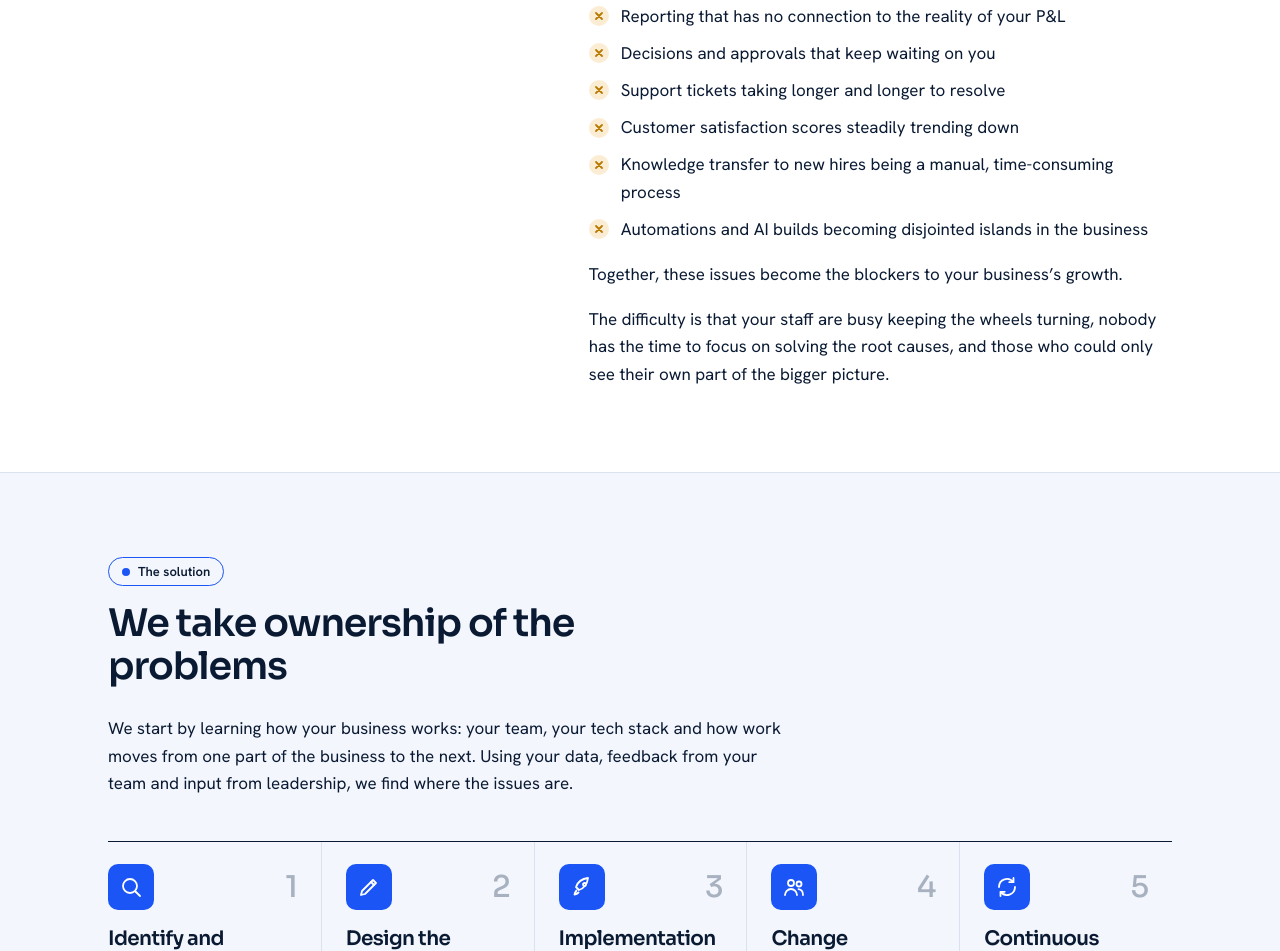
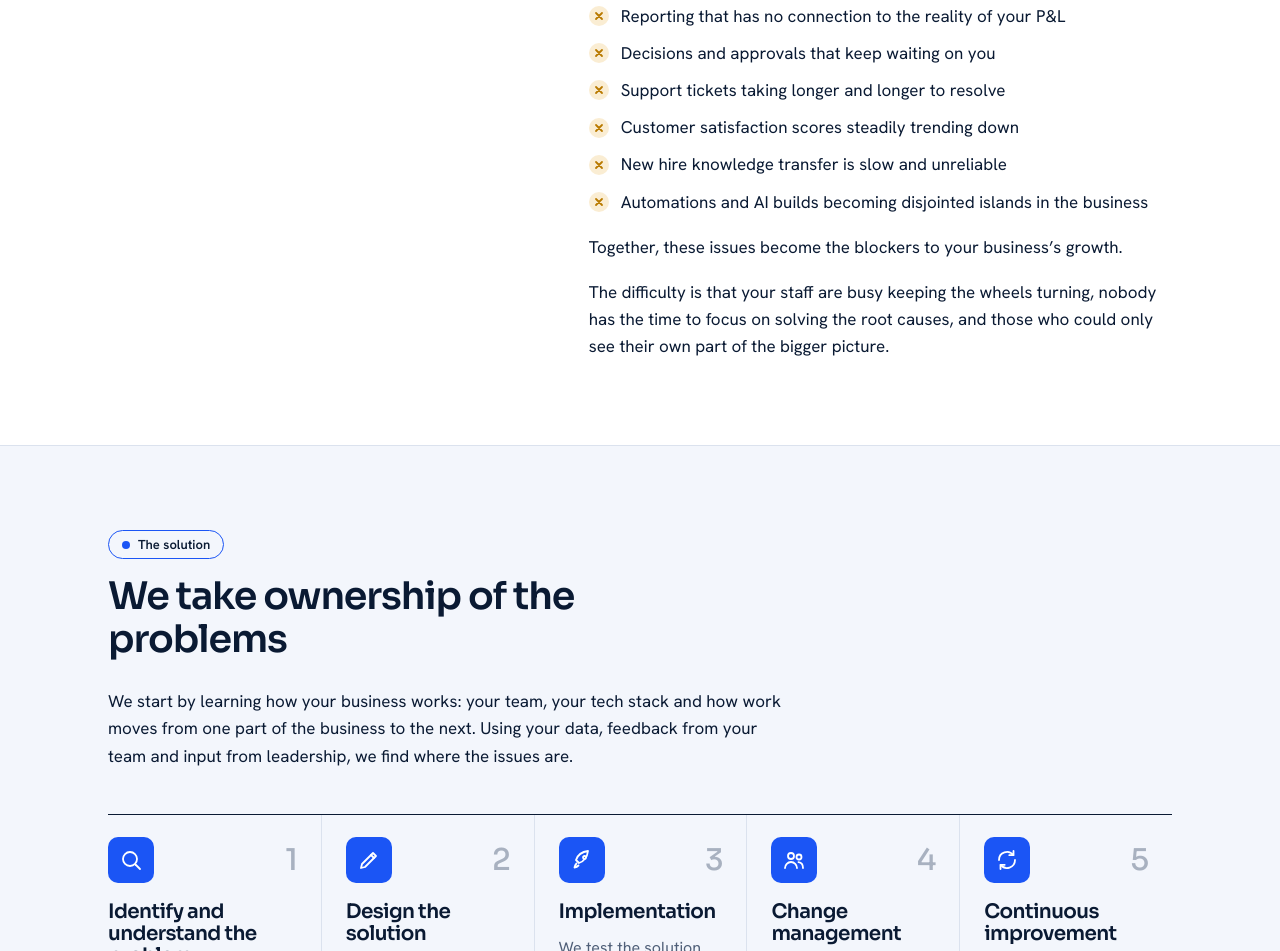
Before and after one commit to BuchnerBernard/bearops, an Astro site: page / in a window 1280 px wide. Shown: the part 945-1896 px from the top of the page. Built offline with nearby package versions, Linux system fonts and the light colour scheme; Astro itself is replaced by a stand-in of ours.

Commit message:
Reword knowledge transfer line
Co-Authored-By: Claude Opus 5.5 <noreply@anthropic.com>
Claude-Session: https://claude.ai/code/session_01XywhuzKpxRN7MUEpGZ3avx

```diff
--- a/src/pages/index.astro
+++ b/src/pages/index.astro
@@ -31,7 +31,7 @@ const latest = (await getArticles()).slice(0, 3);
     <li>Decisions and approvals that keep waiting on you</li>
     <li>Support tickets taking longer and longer to resolve</li>
     <li>Customer satisfaction scores steadily trending down</li>
-    <li>Knowledge transfer to new hires being a manual, time-consuming process</li>
+    <li>New hire knowledge transfer is slow and unreliable</li>
     <li>Automations and AI builds becoming disjointed islands in the business</li>
   </ul>
   <p class="body">Together, these issues become the blockers to your business’s growth.</p>
```
